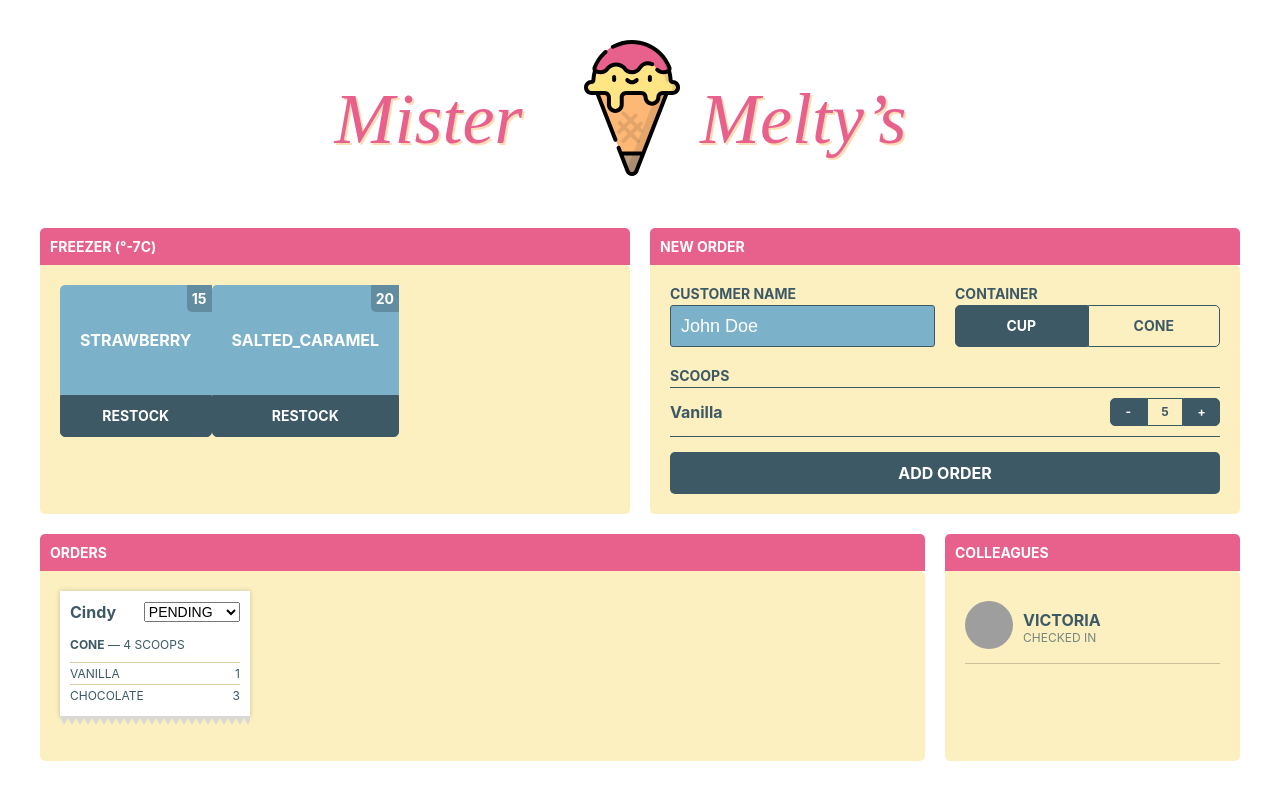
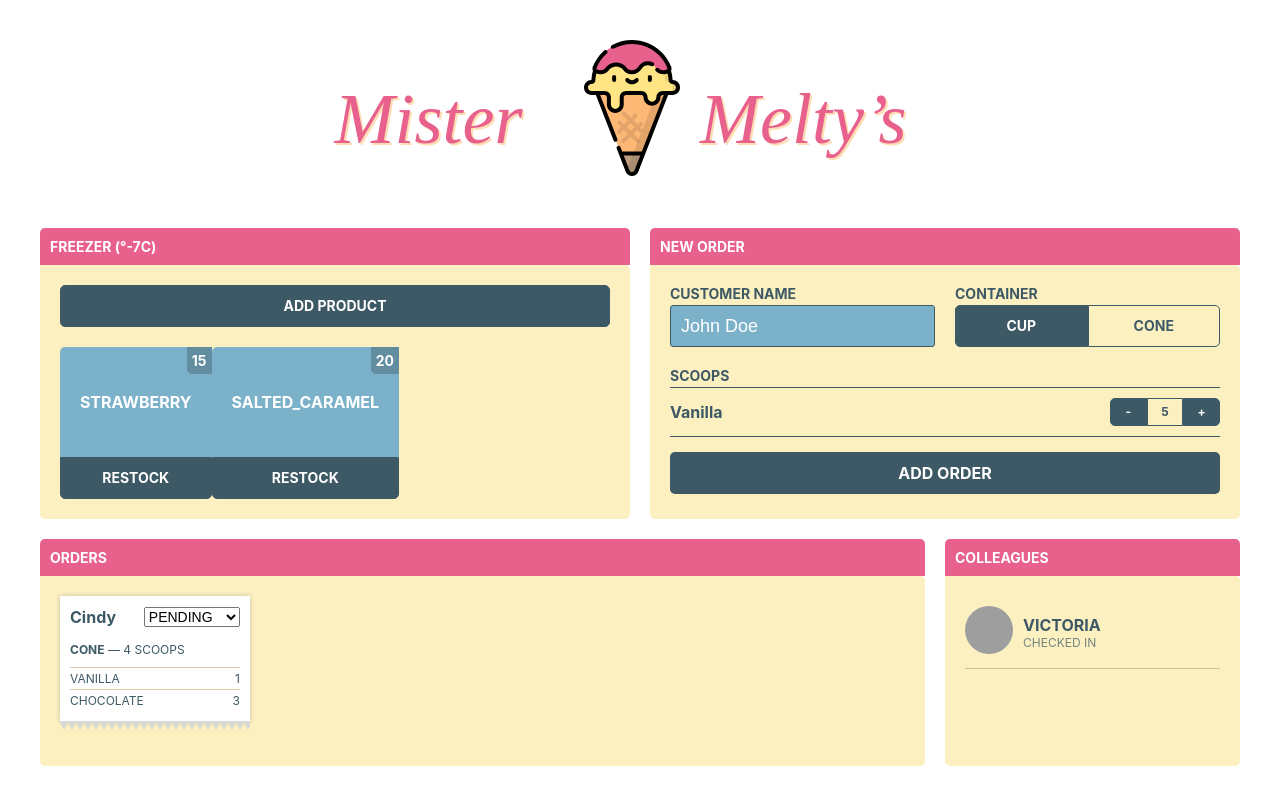
Before and after one commit to renegmed/tuts-reacredux, a React (Create React App) app: page / in a window 1280 px wide. Built offline with nearby package versions, Linux system fonts and the light colour scheme; grey boxes are pictures that could not be loaded; the HTML template or start-up script is replaced by a standard one.

Commit message:
added ability to add products to the freezer component.

```diff
--- a/src/components/Freezer/Freezer.js
+++ b/src/components/Freezer/Freezer.js
@@ -1,8 +1,10 @@
 import React, { Component } from 'react';
 import store from '../../store';
 import { actions } from '../../ducks/freezer';
+import * as FLAVORS from '../../constants/flavors';
 
 import Panel from '../Panel/Panel';
+import Button from '../Button/Button';
 import FreezerFlavor from '../FreezerFlavor/FreezerFlavor';
 
 class Freezer extends Component {
@@ -38,6 +40,14 @@ class Freezer extends Component {
     }
   };
 
+  handleClickAddProduct = () => {
+    const allAvailableFlavors = Object.keys(FLAVORS);
+    const flavorName = window.prompt(`Enter flavor name to restock. (Choose from: ${allAvailableFlavors.join(', ')})`);
+
+    if (FLAVORS[flavorName]) {
+      this.handleClickRestock(flavorName);
+    }
+  }
   render() {
     const flavors = Object.keys(this.state.flavors).map(flavorName => (
       <FreezerFlavor
@@ -51,6 +61,8 @@ class Freezer extends Component {
     // used templating technique `` for title
     return (
       <Panel title={`Freezer (°${this.state.temperature || 0}C)`}>
+      <Button label="Add product" onClick={this.handleClickAddProduct}/>
+      <br/>
       {flavors}
       </Panel>
     );
```
